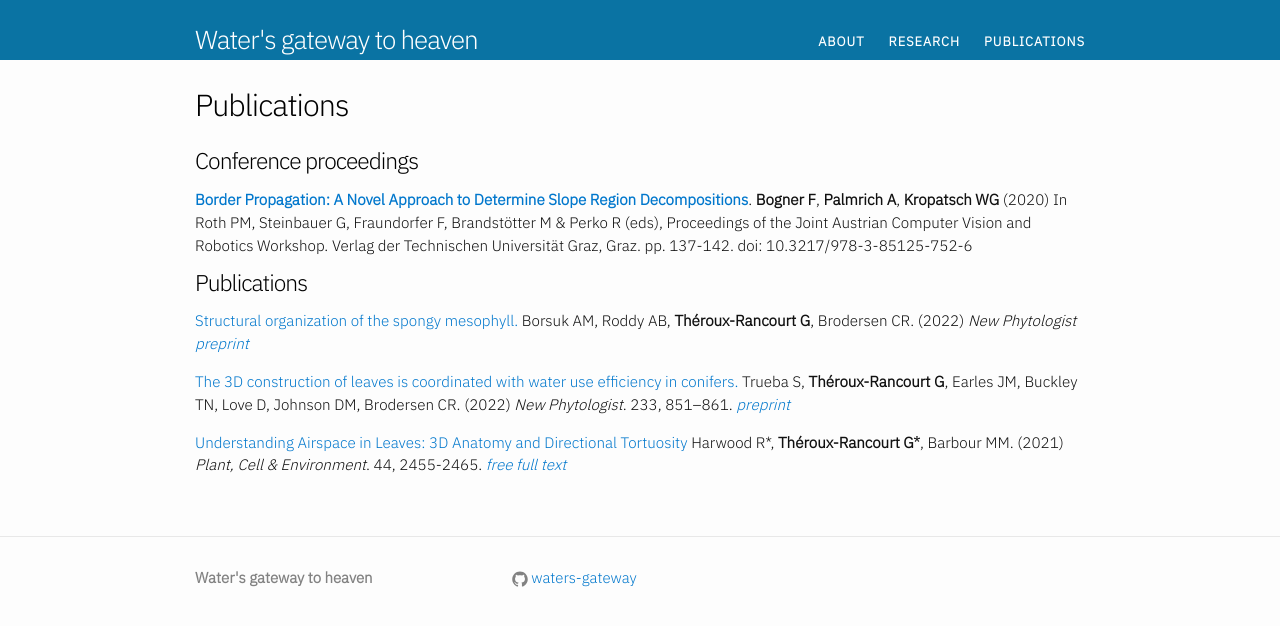
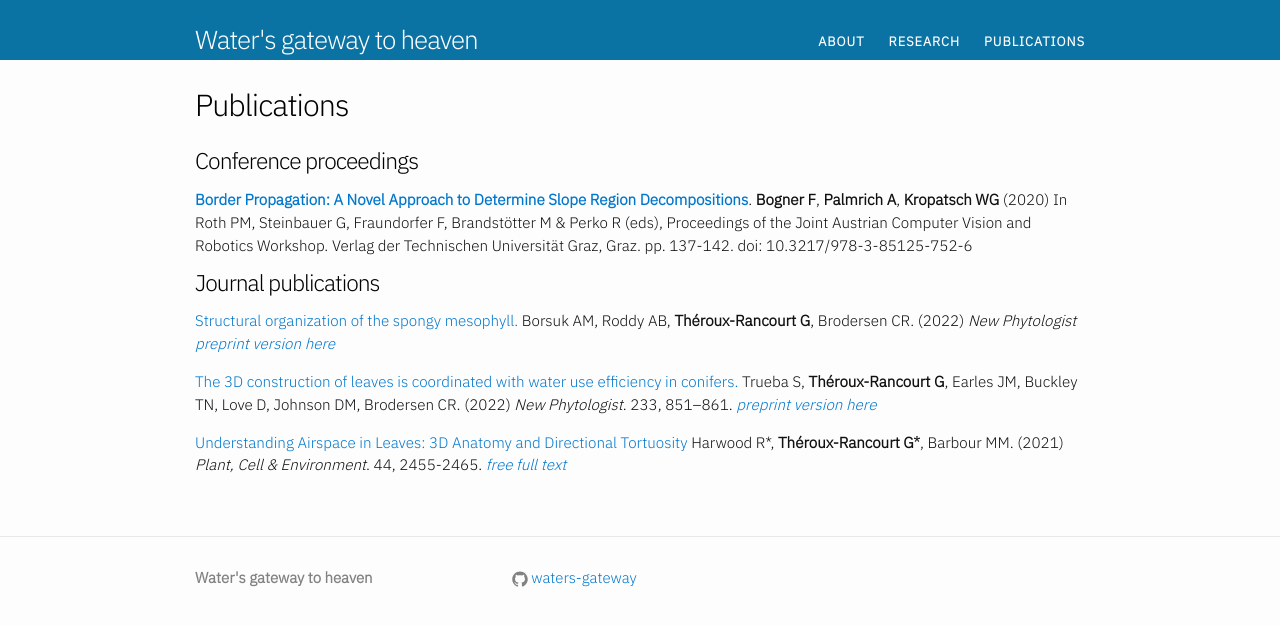
Before and after one commit to waters-gateway/waters-gateway.github.io, a Jekyll site: the page built from publications.md, in a window 1280 px wide. Shown: the top 626 px of the page. Built offline with Jekyll 4.4.1, drawn with Linux system fonts in a browser that asks for light colours.

Commit message:
Small edits to pubs page

```diff
--- a/publications.md
+++ b/publications.md
@@ -9,10 +9,10 @@ lang: en
 
 [__Border Propagation: A Novel Approach to Determine Slope Region Decompositions__](https://doi.org/10.3217/978-3-85125-752-6). **Bogner F**, **Palmrich A**, **Kropatsch WG** (2020) In Roth PM, Steinbauer G, Fraundorfer F, Brandstötter M & Perko R (eds), Proceedings of the Joint Austrian Computer Vision and Robotics Workshop. Verlag der Technischen Universität Graz, Graz. pp. 137-142. doi: 10.3217/978-3-85125-752-6
 
-# Publications
+# Journal publications
 
-[Structural organization of the spongy mesophyll.](https://nph.onlinelibrary.wiley.com/doi/10.1111/nph.17971) Borsuk AM, Roddy AB, **Théroux-Rancourt G**, Brodersen CR. (2022) *New Phytologist* [*preprint*]((https://www.biorxiv.org/content/10.1101/852459v2){:target="_blank"  rel="noopener noreferrer"})
+[Structural organization of the spongy mesophyll.](https://nph.onlinelibrary.wiley.com/doi/10.1111/nph.17971) Borsuk AM, Roddy AB, **Théroux-Rancourt G**, Brodersen CR. (2022) *New Phytologist* [*preprint version here*]((https://www.biorxiv.org/content/10.1101/852459v2){:target="_blank"  rel="noopener noreferrer"})
 
-[The 3D construction of leaves is coordinated with water use efficiency in conifers.](https://doi.org/10.1111/nph.17772){:target="_blank"  rel="noopener noreferrer"} Trueba S, **Théroux-Rancourt G**, Earles JM, Buckley TN, Love D, Johnson DM, Brodersen CR. (2022) *New Phytologist*. 233, 851–861. [*preprint*](https://www.biorxiv.org/content/10.1101/2021.04.23.441113v1){:target="_blank"  rel="noopener noreferrer"}
+[The 3D construction of leaves is coordinated with water use efficiency in conifers.](https://doi.org/10.1111/nph.17772){:target="_blank"  rel="noopener noreferrer"} Trueba S, **Théroux-Rancourt G**, Earles JM, Buckley TN, Love D, Johnson DM, Brodersen CR. (2022) *New Phytologist*. 233, 851–861. [*preprint version here*](https://www.biorxiv.org/content/10.1101/2021.04.23.441113v1){:target="_blank"  rel="noopener noreferrer"}
 
 [Understanding Airspace in Leaves: 3D Anatomy and Directional Tortuosity](https://onlinelibrary.wiley.com/doi/10.1111/pce.14079){:target="_blank"  rel="noopener noreferrer"} Harwood R\*, **Théroux-Rancourt G\***, Barbour MM. (2021) *Plant, Cell & Environment*. 44, 2455-2465. [*free full text*](https://onlinelibrary.wiley.com/share/author/DPQAQKKG2MNRS5KQEUAP?target=10.1111/pce.14079){:target="_blank"  rel="noopener noreferrer"}
```
